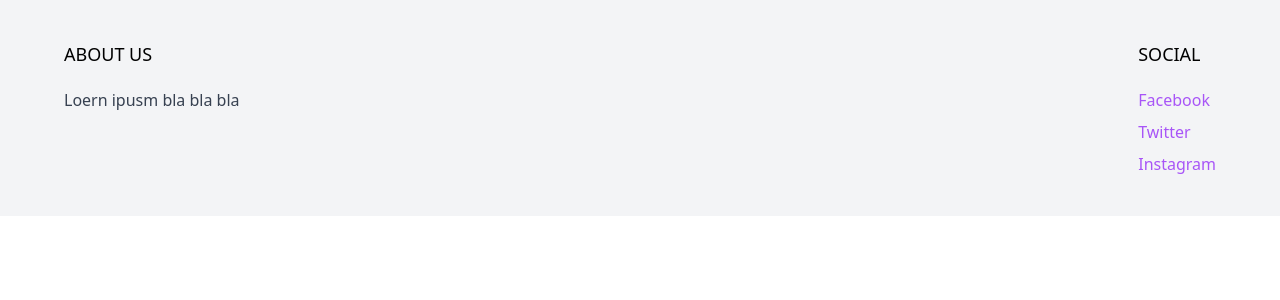
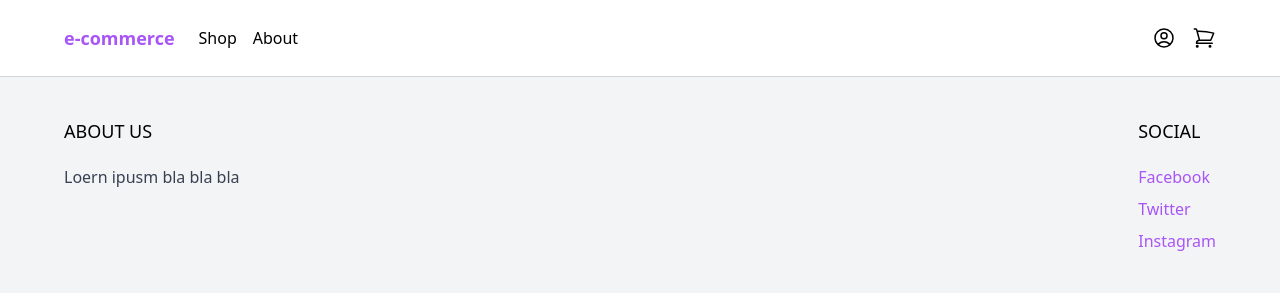
Before and after one commit to mohammedashrafdagga/ecommerce, a Django app: page / in a window 1280 px wide. Shown: the top 300 px of the page. Run offline with Django 4.2, Linux system fonts and the light colour scheme; some libraries are stand-ins or nearby versions.

Commit message:
building navbar in base file

```diff
--- a/core/templates/core/base.html
+++ b/core/templates/core/base.html
@@ -8,6 +8,57 @@
     <script src="https://cdn.tailwindcss.com"></script>
   </head>
   <body>
+    <!-- navbar -->
+    <nav class="border-b border-gray-300">
+      <div
+        class="max-w-6xl mx-auto py-2 px-6 xl:px-0 flex items-center justify-between"
+      >
+        <div class="menu-left flex items-center space-x-6">
+          <a href="#" class="py-4 text-lg text-purple-500 font-semibold"
+            >e-commerce</a
+          >
+          <ul class="flex items-center space-x-4">
+            <li><a href="#">Shop</a></li>
+            <li><a href="#">About</a></li>
+          </ul>
+        </div>
+        <div class="menu-right flex items-center space-x-4">
+          <a href="#">
+            <svg
+              xmlns="http://www.w3.org/2000/svg"
+              fill="none"
+              viewBox="0 0 24 24"
+              stroke-width="1.5"
+              stroke="currentColor"
+              class="w-6 h-6"
+            >
+              <path
+                stroke-linecap="round"
+                stroke-linejoin="round"
+                d="M17.982 18.725A7.488 7.488 0 0012 15.75a7.488 7.488 0 00-5.982 2.975m11.963 0a9 9 0 10-11.963 0m11.963 0A8.966 8.966 0 0112 21a8.966 8.966 0 01-5.982-2.275M15 9.75a3 3 0 11-6 0 3 3 0 016 0z"
+              />
+            </svg>
+          </a>
+          <a href="#"
+            ><svg
+              xmlns="http://www.w3.org/2000/svg"
+              fill="none"
+              viewBox="0 0 24 24"
+              stroke-width="1.5"
+              stroke="currentColor"
+              class="w-6 h-6"
+            >
+              <path
+                stroke-linecap="round"
+                stroke-linejoin="round"
+                d="M2.25 3h1.386c.51 0 .955.343 1.087.835l.383 1.437M7.5 14.25a3 3 0 00-3 3h15.75m-12.75-3h11.218c1.121-2.3 2.1-4.684 2.924-7.138a60.114 60.114 0 00-16.536-1.84M7.5 14.25L5.106 5.272M6 20.25a.75.75 0 11-1.5 0 .75.75 0 011.5 0zm12.75 0a.75.75 0 11-1.5 0 .75.75 0 011.5 0z"
+              />
+            </svg>
+          </a>
+        </div>
+      </div>
+    </nav>
+    <!-- footer -->
     <footer class="bg-gray-100">
       <div class="max-w-6xl mx-auto py-10 px-6 xl:px-0 md:flex justify-between">
         <div class="footer-left mb-12 md:mb-0">
```
